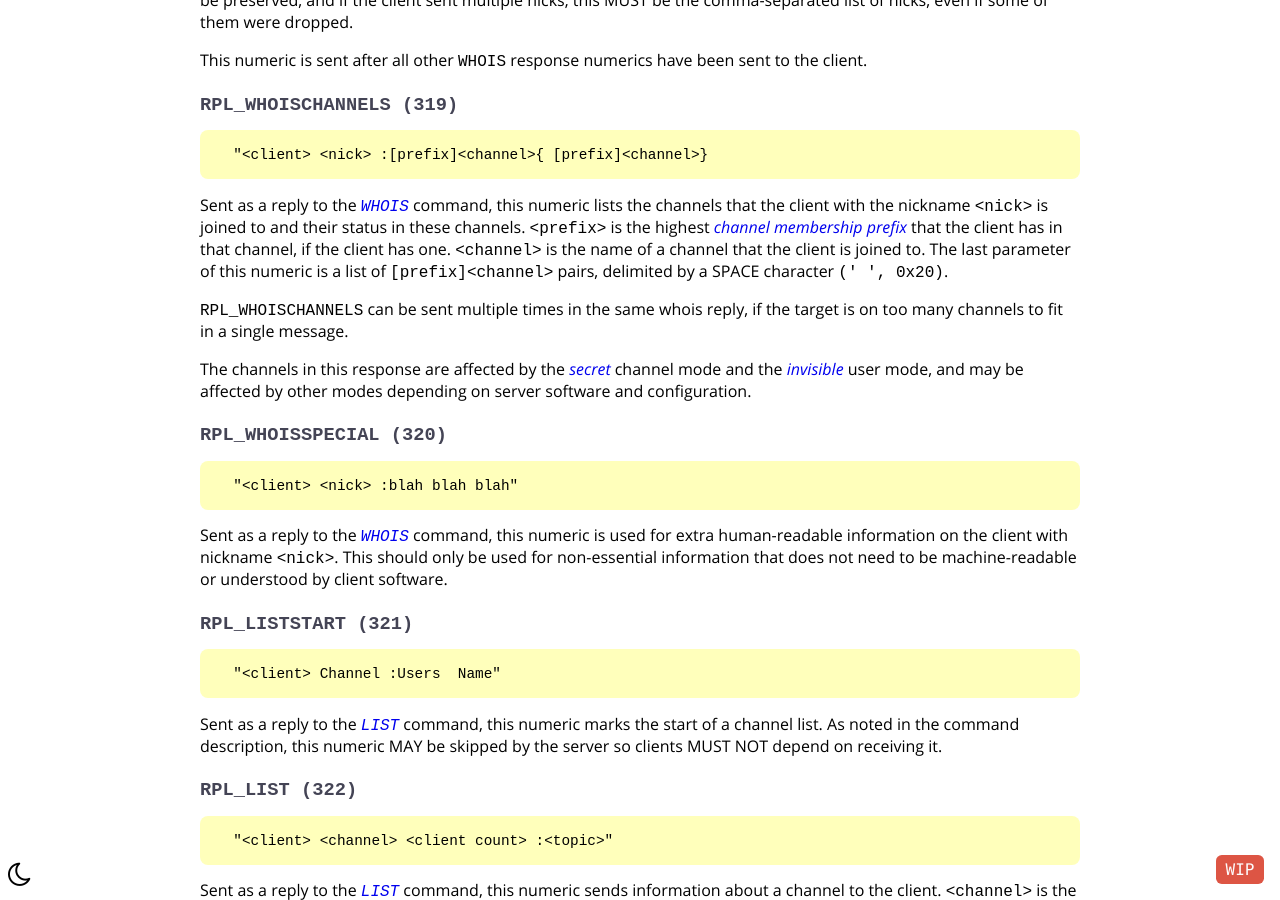
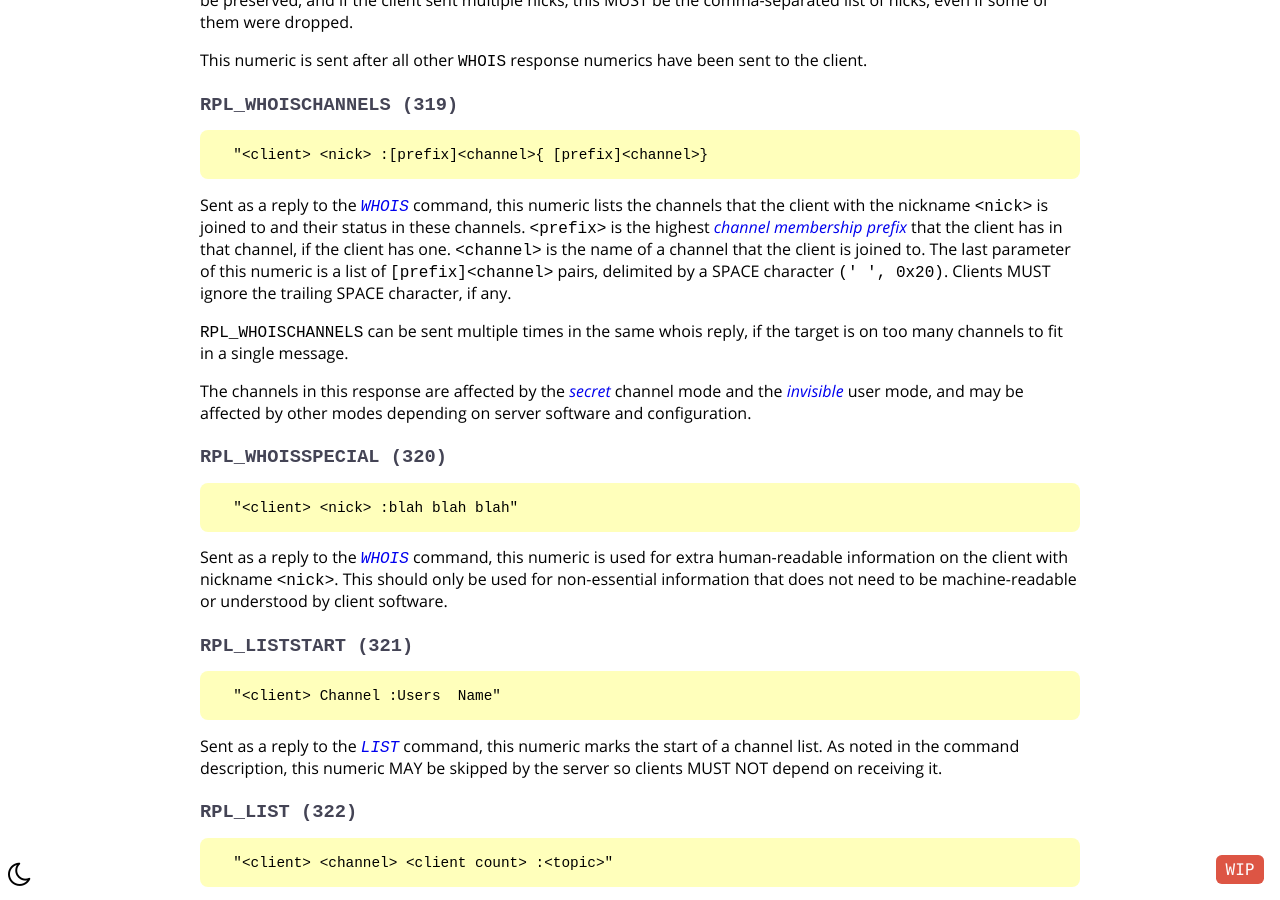
Before and after one commit to ircdocs/modern-irc, a Jekyll site: the page built from index.md, in a window 1280 px wide and 900 px high, scrolled down 70704 px. Built offline with Jekyll 4.4.1, drawn with Linux system fonts in a browser that asks for light colours; the table of contents is made by our own code.

Commit message:
RPL_WHOISCHANNELS: Mention trailing space
RFCs 1459 and 2812 *require* this space to be present, and some servers
do send it (irc2, ircu2, charybdis, unrealircd).

I am keeping it out of the grammar because it looks like an accident in
implementations that somehow made it to the RFCs; and most IRCds corrected
it already (Ergo, Hybrid, InspIRCd, ngIRCd, Plexus4, Solanum).

```diff
--- a/_includes/modern-appendix.md
+++ b/_includes/modern-appendix.md
@@ -498,6 +498,7 @@ This numeric is sent after all other `WHOIS` response numerics have been sent to
       "<client> <nick> :[prefix]<channel>{ [prefix]<channel>}
 
 Sent as a reply to the {% message WHOIS %} command, this numeric lists the channels that the client with the nickname `<nick>` is joined to and their status in these channels. `<prefix>` is the highest [channel membership prefix](#channel-membership-prefixes) that the client has in that channel, if the client has one. `<channel>` is the name of a channel that the client is joined to. The last parameter of this numeric is a list of `[prefix]<channel>` pairs, delimited by a SPACE character `(' ', 0x20)`.
+Clients MUST ignore the trailing SPACE character, if any.
 
 `RPL_WHOISCHANNELS` can be sent multiple times in the same whois reply, if the target is on too many channels to fit in a single message.
 
```
